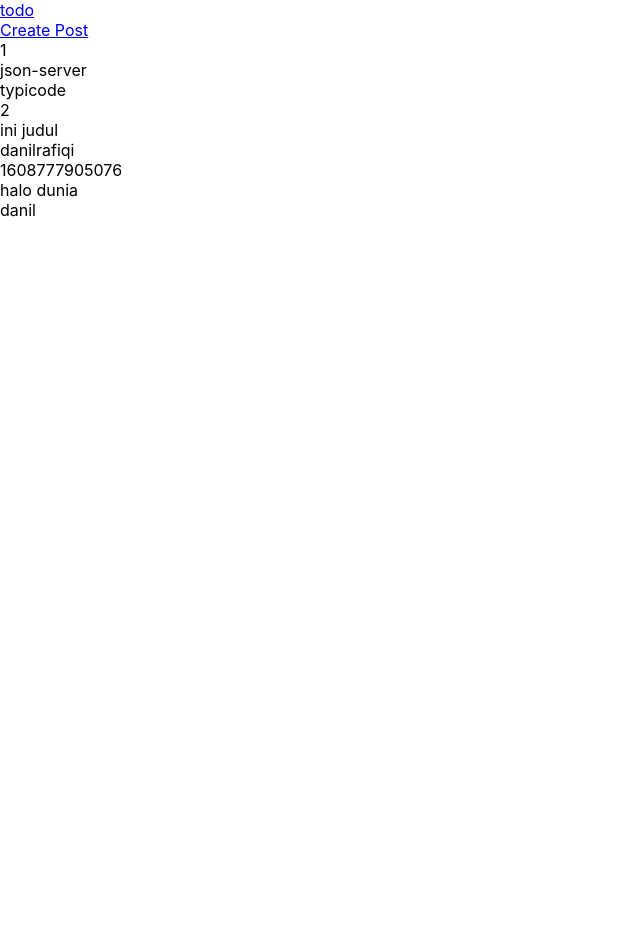
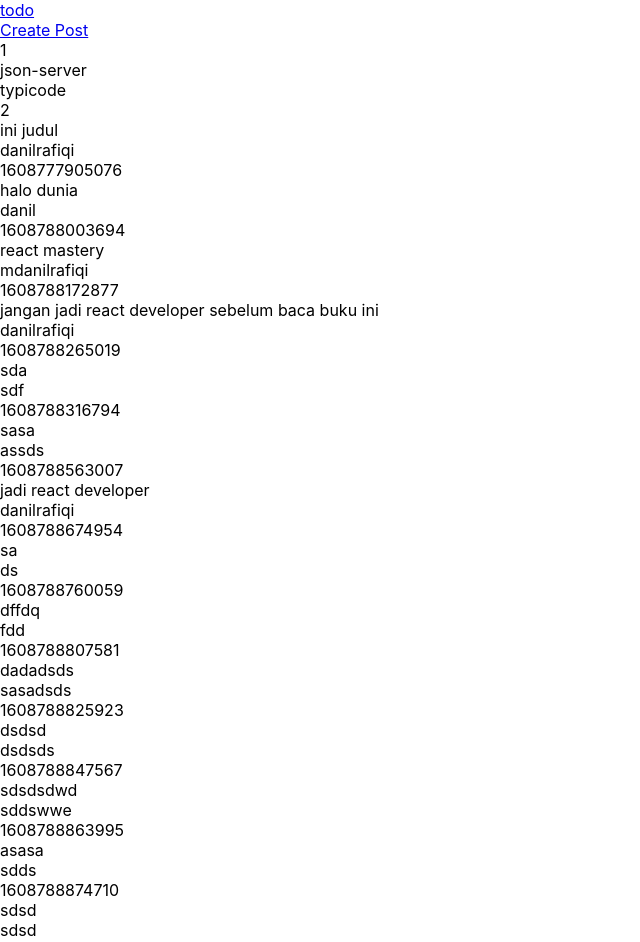
Before and after one commit to danilrafiqi/react-tutorial, a React (Create React App) app: page /post in a window 1280 px wide. Shown: the top 942 px of the page, without its empty margins (0-640 px from the left). Before the commit the page ends 800 px from the top, so only its background shows below. Built offline with nearby package versions, Linux system fonts and the light colour scheme; data requests are answered from the project's data file.

Commit message:
video 48

```diff
--- a/db.json
+++ b/db.json
@@ -14,6 +14,71 @@
       "id": 1608777905076,
       "title": "halo dunia",
       "author": "danil"
+    },
+    {
+      "id": 1608788003694,
+      "title": "react mastery",
+      "author": "mdanilrafiqi"
+    },
+    {
+      "id": 1608788172877,
+      "title": "jangan jadi react developer sebelum baca buku ini",
+      "author": "danilrafiqi"
+    },
+    {
+      "id": 1608788265019,
+      "title": "sda",
+      "author": "sdf"
+    },
+    {
+      "id": 1608788316794,
+      "title": "sasa",
+      "author": "assds"
+    },
+    {
+      "id": 1608788563007,
+      "title": "jadi react developer",
+      "author": "danilrafiqi"
+    },
+    {
+      "id": 1608788674954,
+      "title": "sa",
+      "author": "ds"
+    },
+    {
+      "id": 1608788760059,
+      "title": "dffdq",
+      "author": "fdd"
+    },
+    {
+      "id": 1608788807581,
+      "title": "dadadsds",
+      "author": "sasadsds"
+    },
+    {
+      "id": 1608788825923,
+      "title": "dsdsd",
+      "author": "dsdsds"
+    },
+    {
+      "id": 1608788847567,
+      "title": "sdsdsdwd",
+      "author": "sddswwe"
+    },
+    {
+      "id": 1608788863995,
+      "title": "asasa",
+      "author": "sdds"
+    },
+    {
+      "id": 1608788874710,
+      "title": "sdsd",
+      "author": "sdsd"
+    },
+    {
+      "id": 1608788924686,
+      "title": "super super",
+      "author": "danil"
     }
   ],
   "comments": [
--- a/src/config/redux/counter/selector.ts
+++ b/src/config/redux/counter/selector.ts
@@ -1,2 +1,2 @@
-export const counterRootSelector = (state:any)=>state.counter
-export const counterActionSelector = (state:any)=>state.action
+export const counterRootSelector = (state: any) => state.counter
+export const counterActionSelector = (state: any) => state.counter.action
--- a/src/config/redux/post/action.ts
+++ b/src/config/redux/post/action.ts
@@ -20,7 +20,10 @@ export const createPost = (payload: { id: number, title: string, author: string
             title: payload.title,
             author: payload.author,
         }).then(res => {
-            dispatch(successCreatePost("Success Create Post"))
+            dispatch(successPost({
+                message: "Success Create Post",
+                type: actionName.CREATE_POST,
+            }))
         }).catch(err => {
             dispatch(errorPost("Error Create Post"))
         })
@@ -49,7 +52,10 @@ export const resetPost = () => ({
     type: actionName.RESET_POST,
 })
 
-export const successCreatePost = (payload: string) => ({
-    type: actionName.RESET_POST,
+export const successPost = (payload: {
+    type: string,
+    message: string,
+}) => ({
+    type: actionName.SUCCESS_POST,
     payload,
 })
--- a/src/config/redux/post/reducer.ts
+++ b/src/config/redux/post/reducer.ts
@@ -46,7 +46,7 @@ const postReducer = (state: any = initialState, action: AnyAction): any => {
                 loading: false,
             }
         },
-        [actionName.SUCCESS_CREATE_POST as string]: () => {
+        [actionName.SUCCESS_POST as string]: () => {
             return {
                 ...state,
                 action: action.type,
--- a/src/config/redux/post/selector.ts
+++ b/src/config/redux/post/selector.ts
@@ -1,2 +1,2 @@
 export const postRootSelector = (state: any) => state.post
-export const postActionSelector = (state: any) => state.action
+export const postActionSelector = (state: any) => state.post.action
--- a/src/config/redux/post/string.ts
+++ b/src/config/redux/post/string.ts
@@ -3,4 +3,5 @@ export const UPDATE_POST = 'UPDATE_POST'
 export const ERROR_POST = 'ERROR_POST'
 export const LOADING_POST = 'LOADING_POST'
 export const RESET_POST = 'RESET_POST'
-export const SUCCESS_CREATE_POST = 'SUCCESS_CREATE_POST'
+export const SUCCESS_POST = 'SUCCESS_POST'
+export const CREATE_POST = 'CREATE_POST'
--- a/src/containers/pages/post/FormPost.tsx
+++ b/src/containers/pages/post/FormPost.tsx
@@ -1,11 +1,24 @@
 import React, { useEffect, useState } from 'react'
-import { useDispatch } from 'react-redux'
+import { useDispatch, useSelector } from 'react-redux'
 import * as action from '../../../config/redux/post/action'
+import * as actionName from '../../../config/redux/post/string'
+import { postActionSelector, postRootSelector } from '../../../config/redux/post/selector'
 
 const PostForm = () => {
     const [title, setTitle] = useState<string>('')
     const [author, setAuthor] = useState<string>('')
     const dispatch = useDispatch()
+    const actionState = useSelector(postActionSelector)
+    const postState = useSelector(postRootSelector)
+
+    useEffect(() => {
+
+        if (postState.success.type === actionName.CREATE_POST) {
+            setAuthor("")
+            setTitle("")
+        }
+    }, [actionState])
+
 
     return <div>
         <input type="text" name="title" id="" placeholder="masukkan title" value={title} onChange={(e) => setTitle(e.target.value)} />
```
